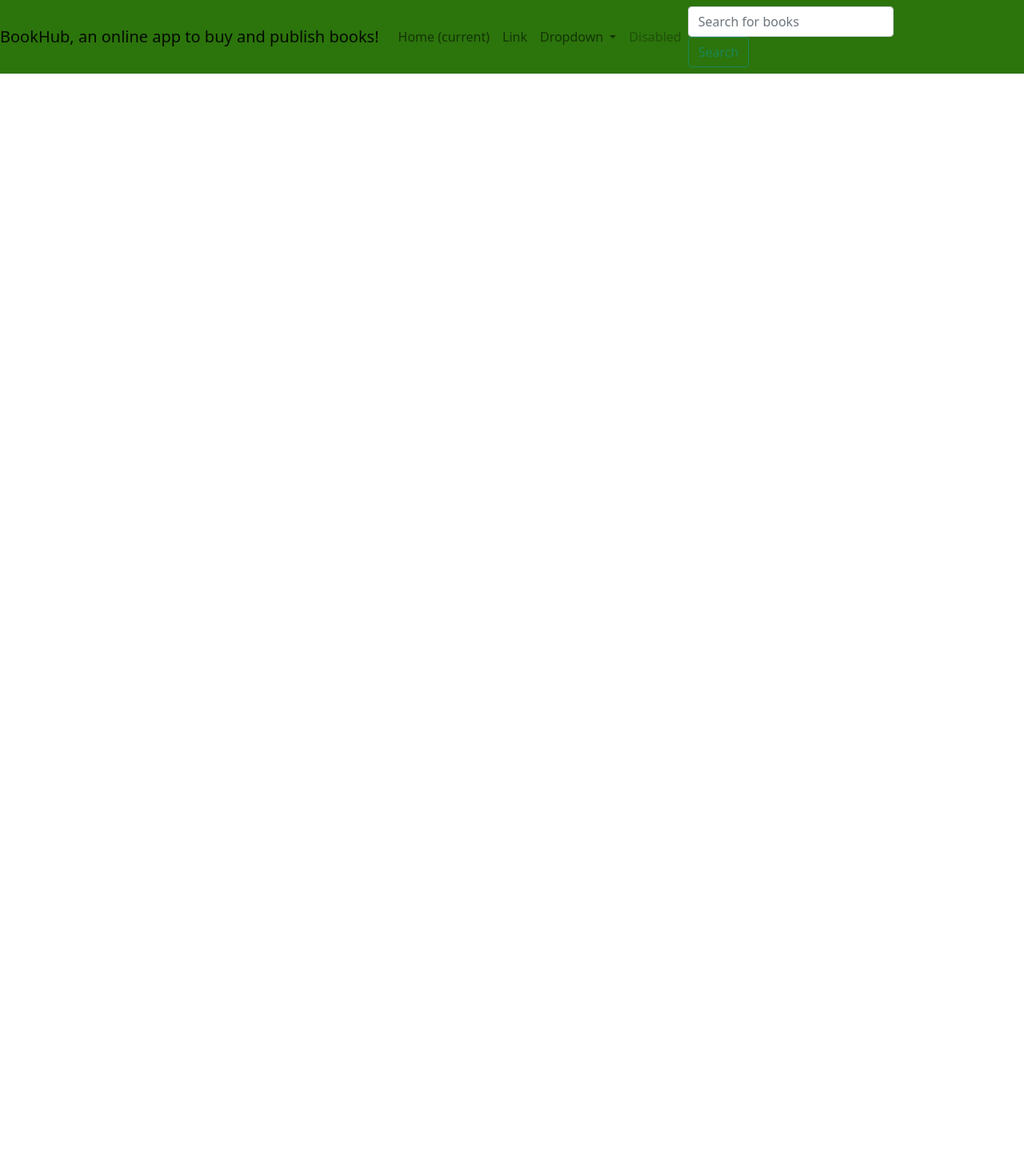
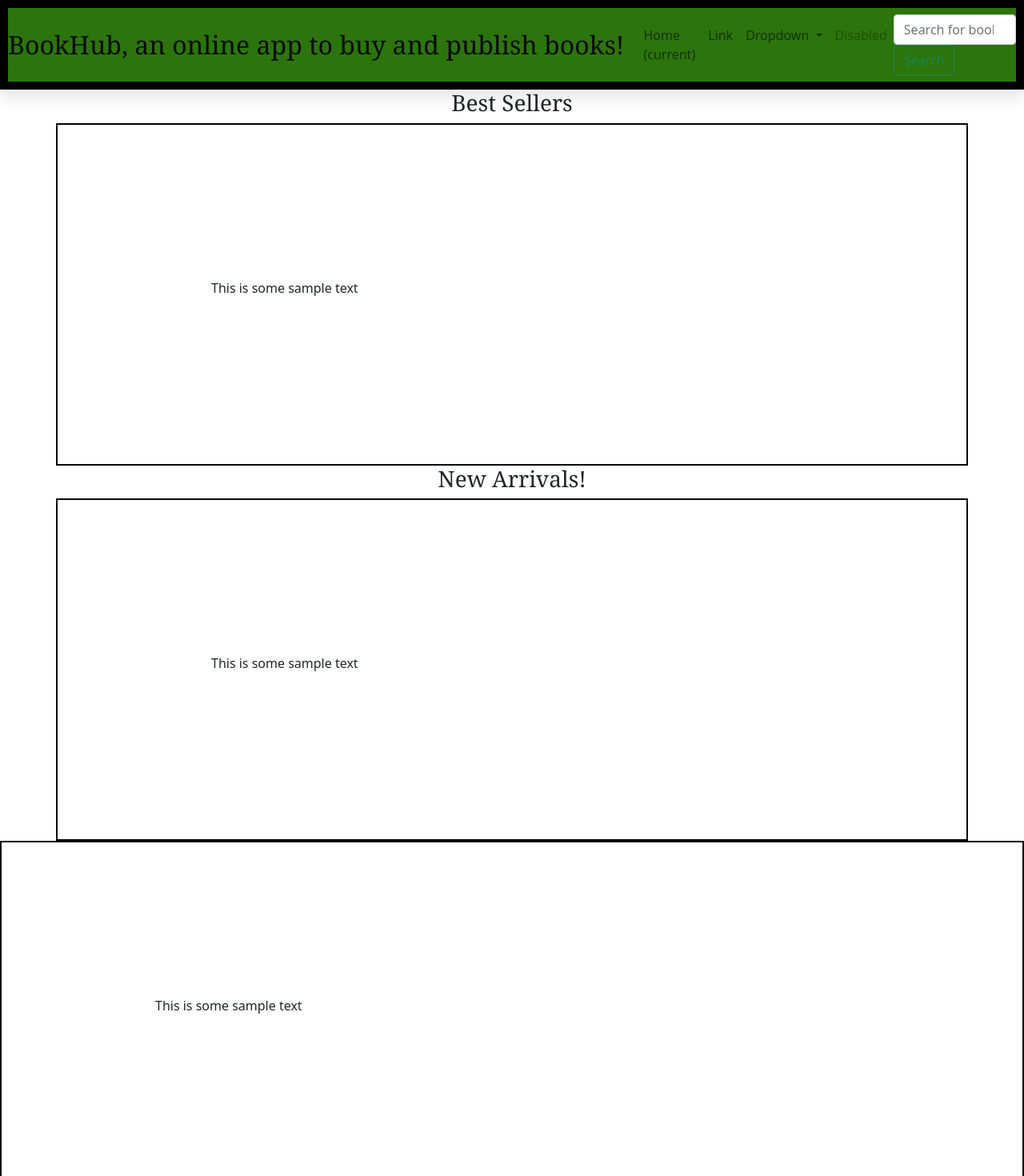
Before and after one commit to T-Henderson/fullStackProjects, an Angular app in the folder bookhub/: page / in a window 1280 px wide. Shown: the top 1470 px of the page at 80% size. Before the commit the page ends 800 px from the top, so only its background shows below. Built offline with nearby package versions, Linux system fonts and the light colour scheme.

Commit message:
Added homepage component and added css stylings

```diff
--- a/bookhub/src/app/app.component.css
+++ b/bookhub/src/app/app.component.css
@@ -1,12 +1,9 @@
-.toolbar {
-    position: absolute;
-    top: 0;
-    left: 0;
-    right: 0;
-    height: 60px;
-    display: flex;
-    align-items: center;
-    background-color: #1e8667;
-    color: white;
-    font-weight: 600;
-  }
+.bookHubLabel{
+  font-family: Georgia, 'Times New Roman', Times, serif;
+  font-size: 200%;
+}
+
+.bookHubLabelBorder {
+  border: 10px solid black;
+  box-shadow: 0 10px 20px rgba(0,0,0, .1);
+}
--- a/bookhub/src/app/app.component.html
+++ b/bookhub/src/app/app.component.html
@@ -1,9 +1,7 @@
 
-<router-outlet
-></router-outlet>
 <span></span>
-<nav class="navbar navbar-expand-lg navbar-light" style="background-color: #2c740c;">
-  <a class="navbar-brand" href="#">BookHub, an online app to buy and publish books!</a>
+<nav class="navbar navbar-expand-lg navbar-light bookHubLabelBorder" style="background-color: #2c740c;">
+  <a class="navbar-brand bookHubLabel" href="#">BookHub, an online app to buy and publish books!</a>
   <button class="navbar-toggler" type="button" data-toggle="collapse" data-target="#navbarSupportedContent" aria-controls="navbarSupportedContent" aria-expanded="false" aria-label="Toggle navigation">
     <span class="navbar-toggler-icon"></span>
   </button>
@@ -37,3 +35,6 @@
     </form>
   </div>
 </nav>
+<router-outlet>
+  <app-homepage></app-homepage>
+</router-outlet>
--- a/bookhub/src/app/app.module.ts
+++ b/bookhub/src/app/app.module.ts
@@ -4,10 +4,12 @@ import { BrowserModule } from '@angular/platform-browser';
 import { AppRoutingModule } from './app-routing.module';
 import { AppComponent } from './app.component';
 import { NgbModule } from '@ng-bootstrap/ng-bootstrap';
+import { HomepageComponent } from './homepage/homepage.component';
 
 @NgModule({
   declarations: [
-    AppComponent
+    AppComponent,
+    HomepageComponent
   ],
   imports: [
     BrowserModule,
--- /dev/null
+++ b/bookhub/src/app/homepage/homepage.component.css
@@ -0,0 +1,20 @@
+.h3 {
+    font-family: Georgia, 'Times New Roman', Times, serif;
+    font-size: 100%;
+    text-align: center;
+
+}
+
+.container {
+    padding: 15%;
+    margin: auto;
+    border: 2px solid black;
+    align-items: center;
+}
+
+.messageBoardContainer {
+    padding: 15%;
+    margin: auto;
+    border: 2px solid black;
+    align-items: center;
+}
--- /dev/null
+++ b/bookhub/src/app/homepage/homepage.component.html
@@ -0,0 +1,19 @@
+<div class="h3">
+    <h3>Best Sellers</h3>
+</div>
+
+<div class="container">
+    <p>This is some sample text</p>
+</div>
+
+<div class="h3">
+    <h3>New Arrivals!</h3>
+</div>
+
+<div class="container">
+    <p>This is some sample text</p>
+</div>
+
+<div class="messageBoardContainer">
+    <p>This is some sample text</p>
+</div>
--- /dev/null
+++ b/bookhub/src/app/homepage/homepage.component.ts
@@ -0,0 +1,15 @@
+import { Component, OnInit } from '@angular/core';
+
+@Component({
+  selector: 'app-homepage',
+  templateUrl: './homepage.component.html',
+  styleUrls: ['./homepage.component.css']
+})
+export class HomepageComponent implements OnInit {
+
+  constructor() { }
+
+  ngOnInit(): void {
+  }
+
+}
```
Also changed, not shown: 1 other file (tests, documents, lock files or other folders).
